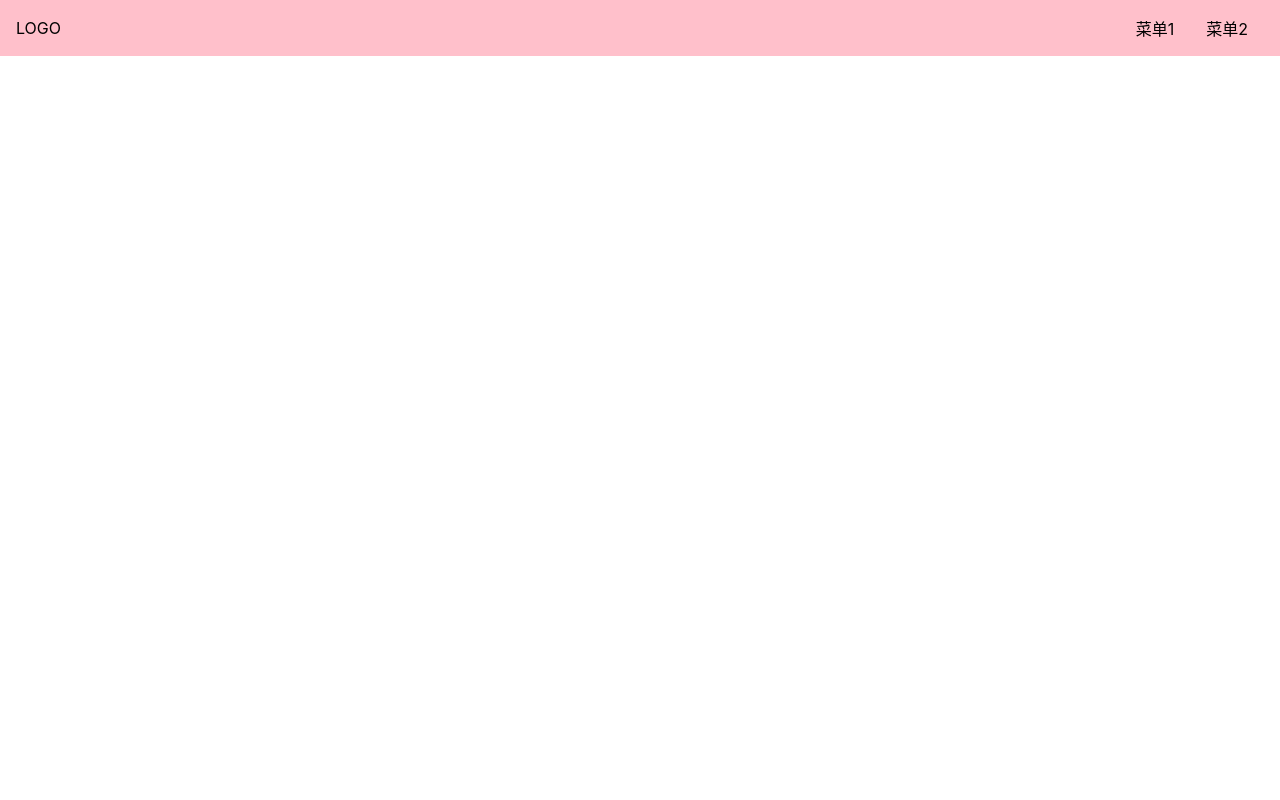
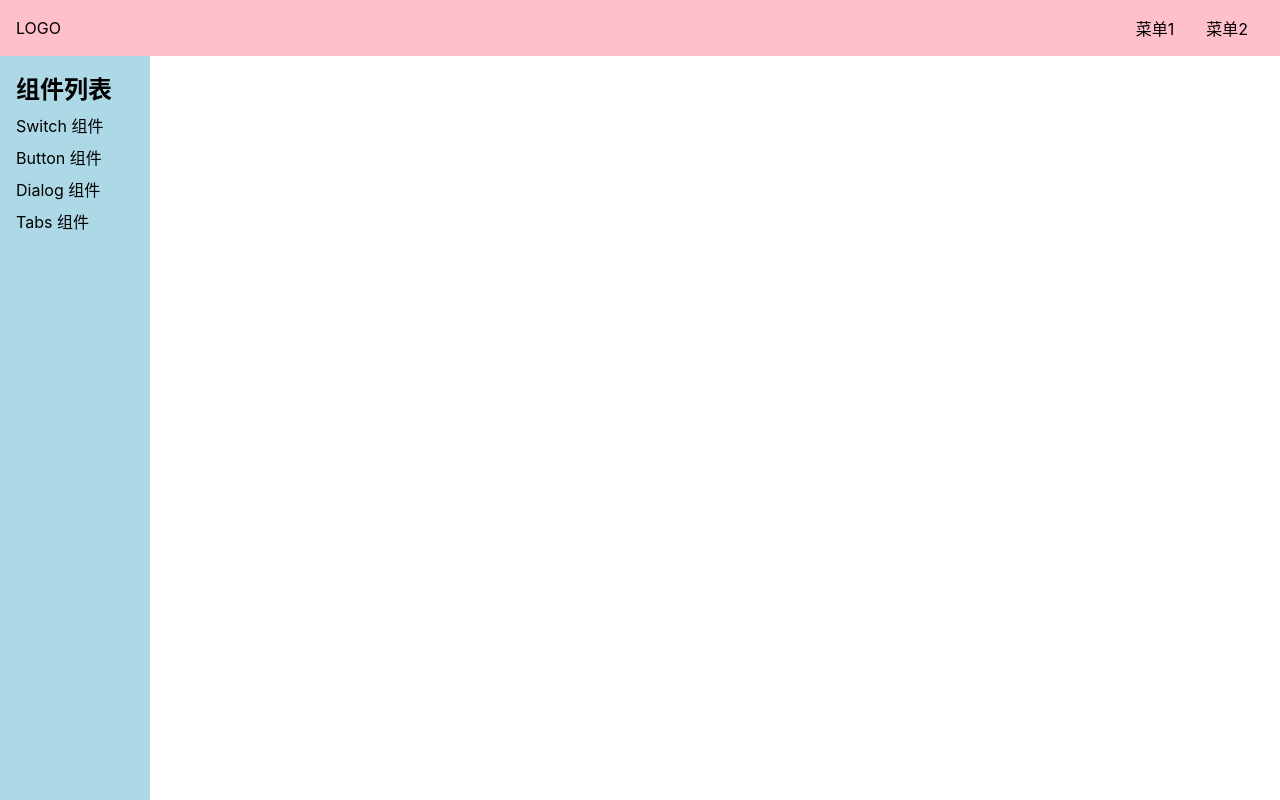
Before and after one commit to leigp555/vue-create-wheel, a Vue app in the folder vue-project/: page /#/doc in a window 1280 px wide. Built offline with nearby package versions, Linux system fonts and the light colour scheme.

Commit message:
边栏切换

```diff
--- a/vue-project/src/App.vue
+++ b/vue-project/src/App.vue
@@ -7,7 +7,8 @@ import {provide, ref} from "vue";
 
 export default {
   setup(){
-    const menuVisible =ref(false)
+    const width =document.documentElement.clientWidth
+    const menuVisible =ref(width > 500)
     provide("xxx",menuVisible)
   }
 }
--- a/vue-project/src/views/doc.vue
+++ b/vue-project/src/views/doc.vue
@@ -34,7 +34,6 @@ export default {
   components:{TopNav},
   setup(){
     const menuVisible=inject<Ref<boolean>>("xxx")
-    console.log(menuVisible.value)
     return {menuVisible}
   }
 
@@ -85,6 +84,9 @@ aside {
       padding: 4px 0;
     }
   }
+  @media(max-width: 500px){
+
+  }
 }
 main {
   overflow: auto;
```
